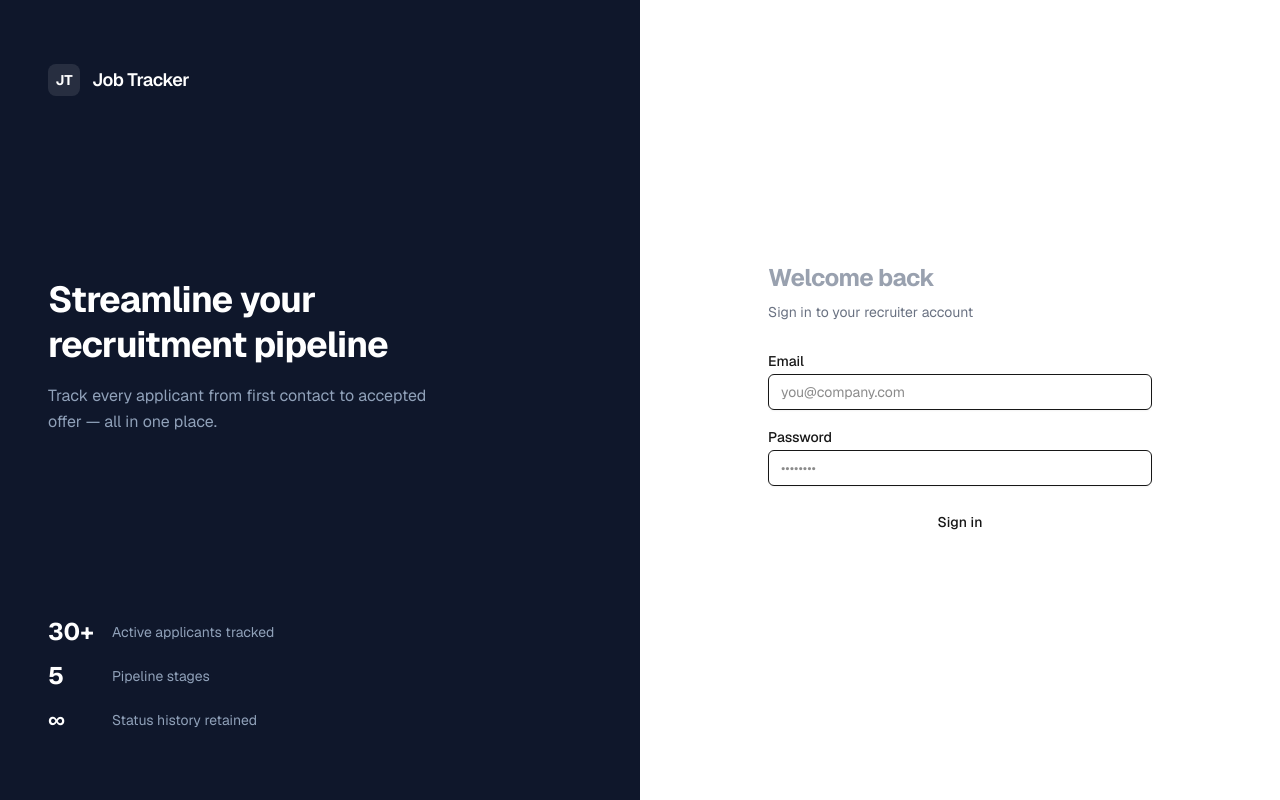
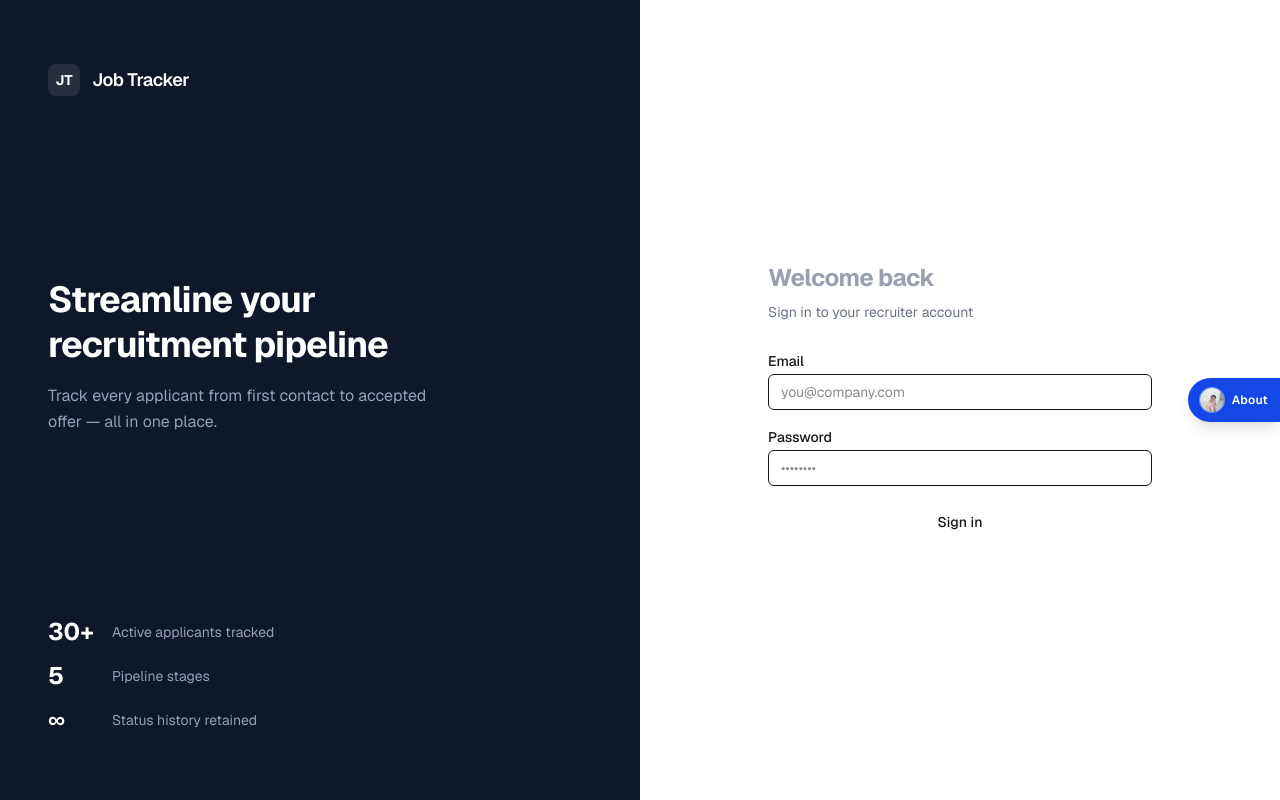
Before and after one commit to khchok/job-tracker-fullstack, a Next.js app in the folder apps/job-tracker-web/: page /login in a window 1280 px wide. Built offline with nearby package versions, Linux system fonts and the light colour scheme; no server answers.

Commit message:
feat: mount AuthorRibbon in root layout for all pages

```diff
--- a/apps/job-tracker-web/src/app/layout.tsx
+++ b/apps/job-tracker-web/src/app/layout.tsx
@@ -3,6 +3,7 @@ import { Geist } from "next/font/google";
 import "./globals.css";
 import Providers from "@/components/Providers";
 import { Toaster } from "sonner";
+import AuthorRibbon from "@/components/author/AuthorRibbon";
 
 const geist = Geist({ subsets: ["latin"] });
 
@@ -18,6 +19,7 @@ export default function RootLayout({ children }: { children: React.ReactNode })
         <Providers>
           {children}
           <Toaster richColors />
+          <AuthorRibbon />
         </Providers>
       </body>
     </html>
```
